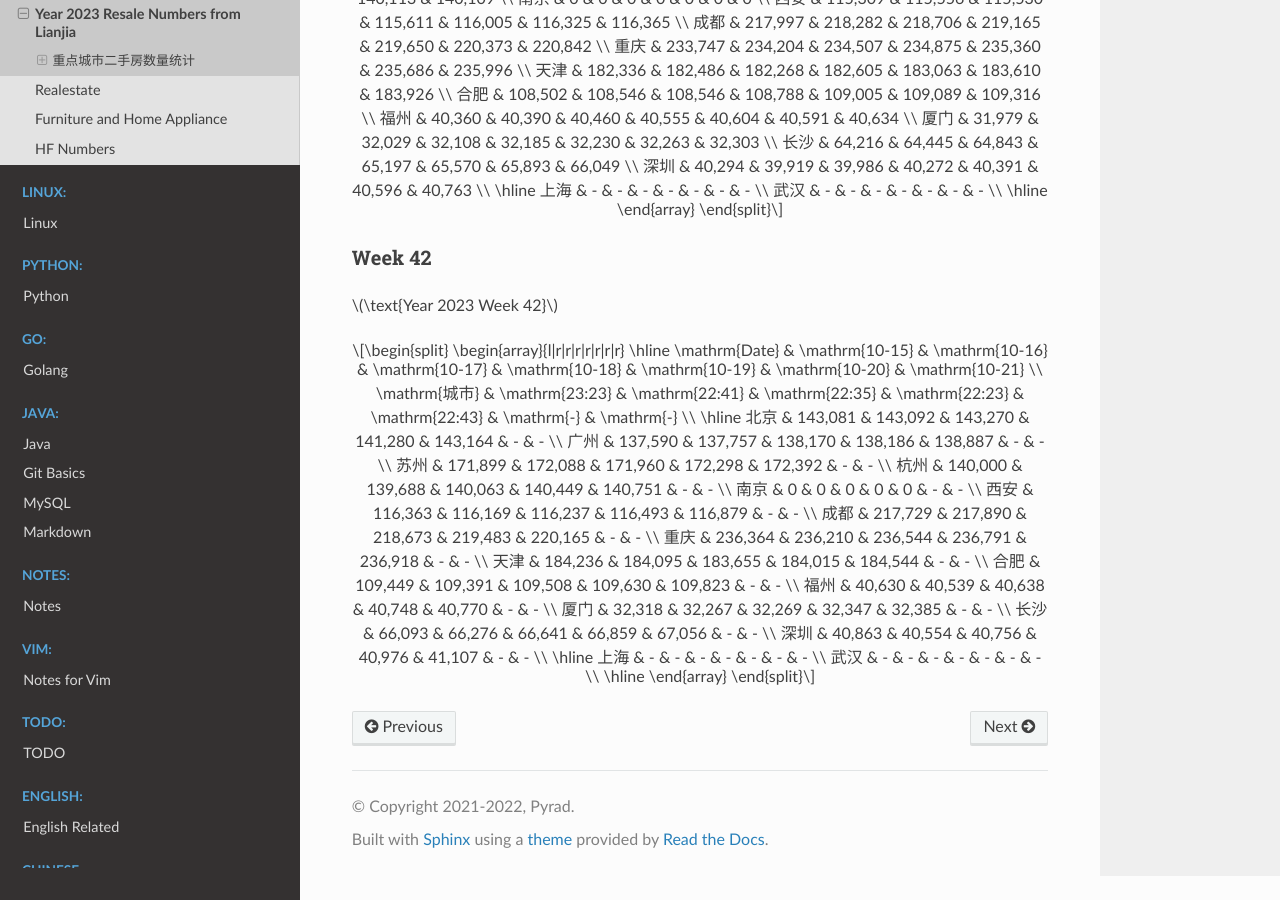
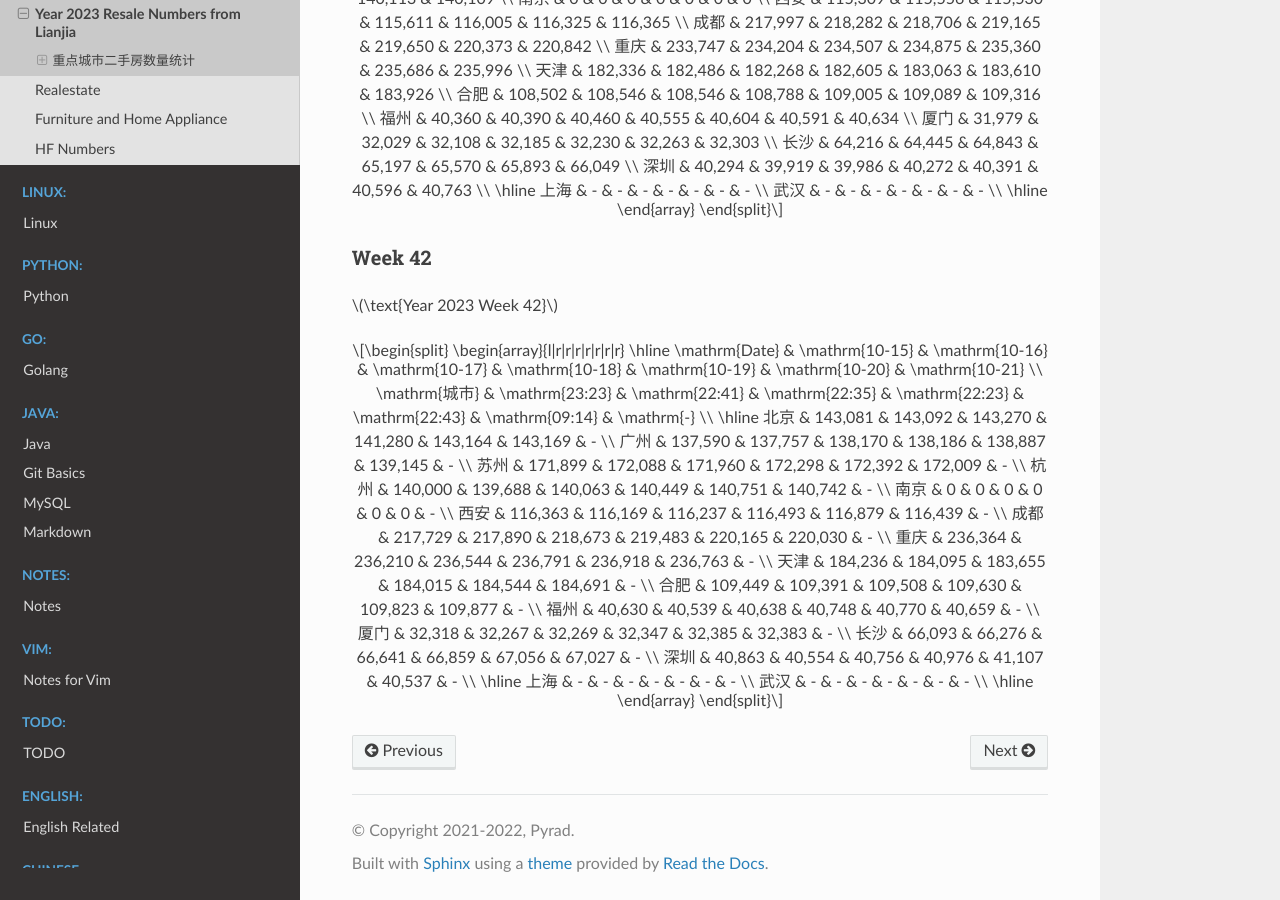
Before and after one commit to Pyrad/pyradnotes, a Sphinx documentation site: the page built from source/RealEstate/resalenumbers2023.md, in a window 1280 px wide and 900 px high, scrolled down 16123 px. Built offline with Sphinx 7.4.7 and the Read the Docs theme 2.0.0, drawn with Linux system fonts in a browser that asks for light colours; a script that is not in the unit is left out.

Commit message:
Realestate Update resale numbers 2023-10-20 09:14

```diff
--- a/source/RealEstate/resalenumbers2023.md
+++ b/source/RealEstate/resalenumbers2023.md
@@ -1058,22 +1058,22 @@ $$
 \begin{array}{l|r|r|r|r|r|r|r}
 \hline
 \mathrm{Date} & \mathrm{10-15} & \mathrm{10-16} & \mathrm{10-17} & \mathrm{10-18} & \mathrm{10-19} & \mathrm{10-20} & \mathrm{10-21} \\
-\mathrm{城市} & \mathrm{23:23} & \mathrm{22:41} & \mathrm{22:35} & \mathrm{22:23} & \mathrm{22:43} & \mathrm{-} & \mathrm{-} \\
+\mathrm{城市} & \mathrm{23:23} & \mathrm{22:41} & \mathrm{22:35} & \mathrm{22:23} & \mathrm{22:43} & \mathrm{09:14} & \mathrm{-} \\
 \hline
-北京 & 143,081 & 143,092 & 143,270 & 141,280 & 143,164 & - & - \\
-广州 & 137,590 & 137,757 & 138,170 & 138,186 & 138,887 & - & - \\
-苏州 & 171,899 & 172,088 & 171,960 & 172,298 & 172,392 & - & - \\
-杭州 & 140,000 & 139,688 & 140,063 & 140,449 & 140,751 & - & - \\
-南京 & 0 & 0 & 0 & 0 & 0 & - & - \\
-西安 & 116,363 & 116,169 & 116,237 & 116,493 & 116,879 & - & - \\
-成都 & 217,729 & 217,890 & 218,673 & 219,483 & 220,165 & - & - \\
-重庆 & 236,364 & 236,210 & 236,544 & 236,791 & 236,918 & - & - \\
-天津 & 184,236 & 184,095 & 183,655 & 184,015 & 184,544 & - & - \\
-合肥 & 109,449 & 109,391 & 109,508 & 109,630 & 109,823 & - & - \\
-福州 & 40,630 & 40,539 & 40,638 & 40,748 & 40,770 & - & - \\
-厦门 & 32,318 & 32,267 & 32,269 & 32,347 & 32,385 & - & - \\
-长沙 & 66,093 & 66,276 & 66,641 & 66,859 & 67,056 & - & - \\
-深圳 & 40,863 & 40,554 & 40,756 & 40,976 & 41,107 & - & - \\
+北京 & 143,081 & 143,092 & 143,270 & 141,280 & 143,164 & 143,169 & - \\
+广州 & 137,590 & 137,757 & 138,170 & 138,186 & 138,887 & 139,145 & - \\
+苏州 & 171,899 & 172,088 & 171,960 & 172,298 & 172,392 & 172,009 & - \\
+杭州 & 140,000 & 139,688 & 140,063 & 140,449 & 140,751 & 140,742 & - \\
+南京 & 0 & 0 & 0 & 0 & 0 & 0 & - \\
+西安 & 116,363 & 116,169 & 116,237 & 116,493 & 116,879 & 116,439 & - \\
+成都 & 217,729 & 217,890 & 218,673 & 219,483 & 220,165 & 220,030 & - \\
+重庆 & 236,364 & 236,210 & 236,544 & 236,791 & 236,918 & 236,763 & - \\
+天津 & 184,236 & 184,095 & 183,655 & 184,015 & 184,544 & 184,691 & - \\
+合肥 & 109,449 & 109,391 & 109,508 & 109,630 & 109,823 & 109,877 & - \\
+福州 & 40,630 & 40,539 & 40,638 & 40,748 & 40,770 & 40,659 & - \\
+厦门 & 32,318 & 32,267 & 32,269 & 32,347 & 32,385 & 32,383 & - \\
+长沙 & 66,093 & 66,276 & 66,641 & 66,859 & 67,056 & 67,027 & - \\
+深圳 & 40,863 & 40,554 & 40,756 & 40,976 & 41,107 & 40,537 & - \\
 \hline
 上海 & - & - & - & - & - & - & - \\
 武汉 & - & - & - & - & - & - & - \\
```
Also changed, not shown: 1 other file.
